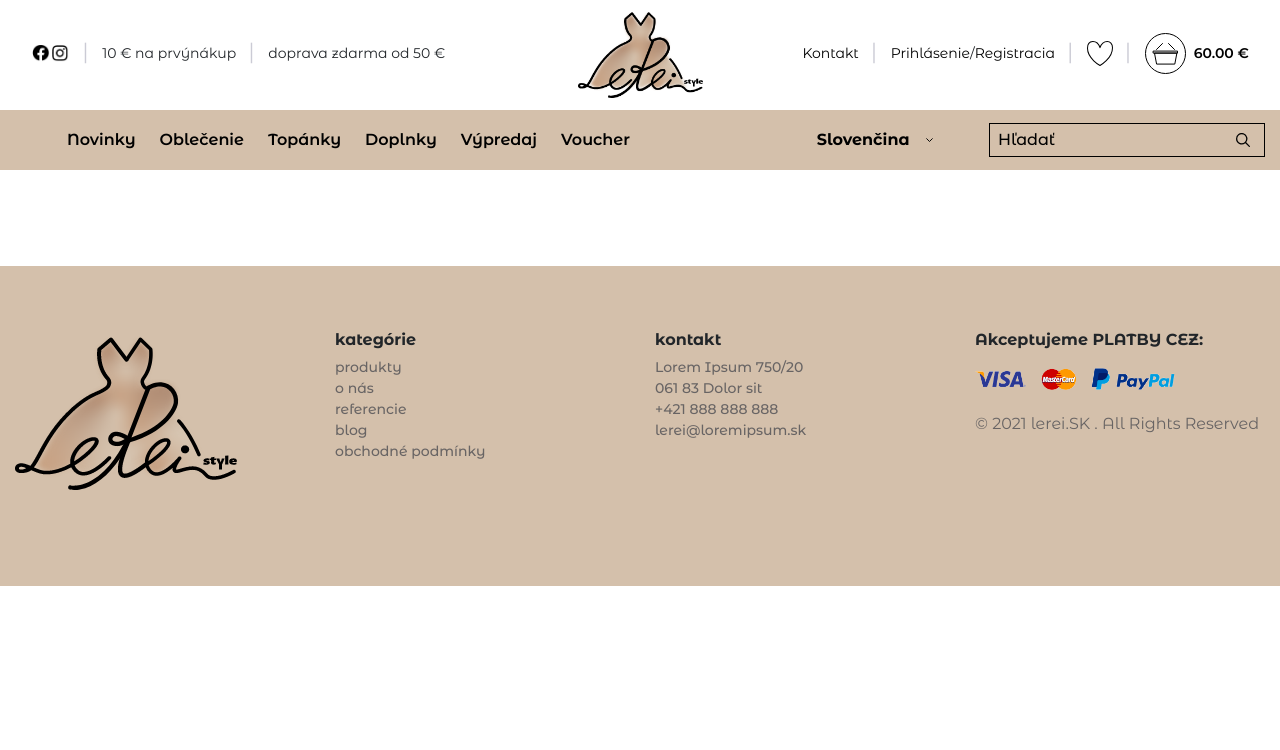
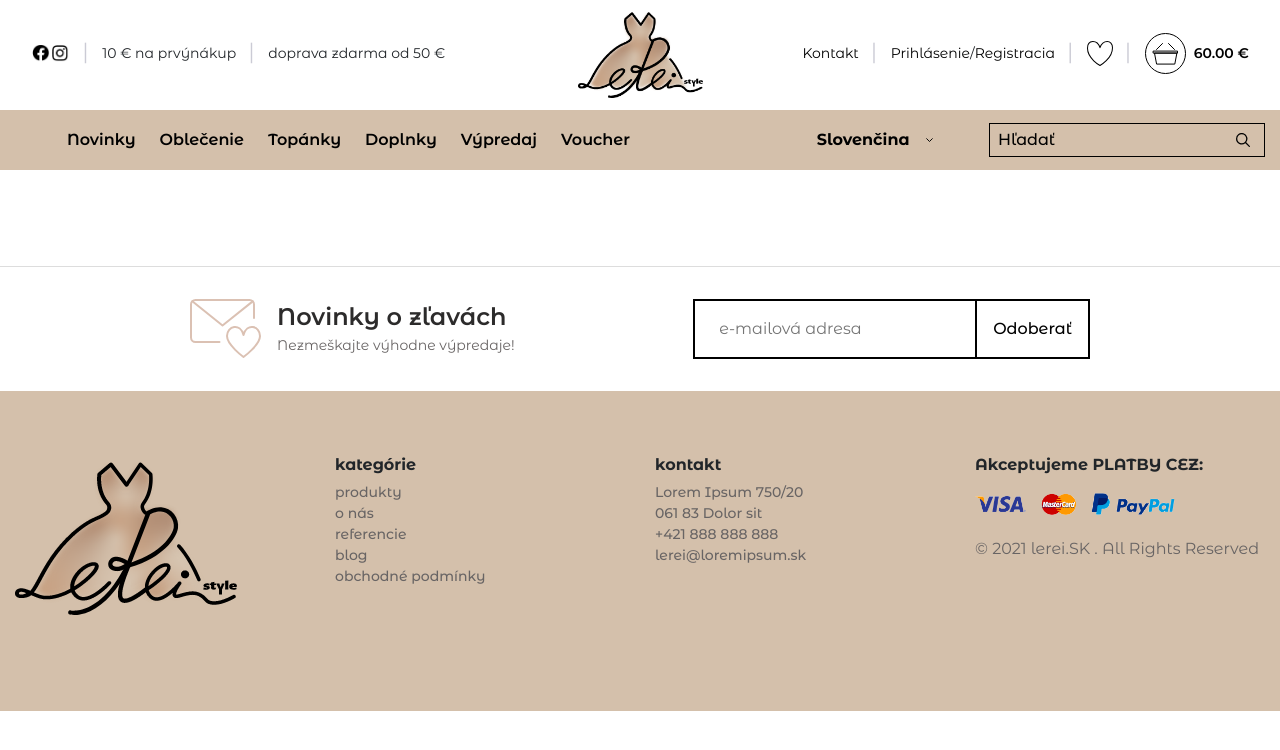
Before and after one commit to Stelny/lerei, a plain HTML site: page index.html in a window 1280 px wide. Drawn offline with Linux system fonts and the light colour scheme.

Commit message:
Newsletter

```diff
--- a/css/style.css
+++ b/css/style.css
@@ -147,6 +147,7 @@ body {
     margin: 0;
     display: flex;
     flex-wrap: wrap;
+    z-index: 50;
 }
 .dropdown-lang li a {
     padding: .25rem;
@@ -184,6 +185,7 @@ body {
     padding: 2rem 1.5rem;
     display: none;
     justify-content: center;
+    z-index: 999;
 }
 .header .header-dropdown ul {
     max-width: 210px;
@@ -364,6 +366,66 @@ body {
 .copyright {
     color: #686464;
 }
+.newsletter {
+    padding: 2rem 0;
+    border-top: 1px solid #DDDDDD;
+}
+.newsletter-content {
+    display: flex;
+    width: 100%;
+    flex-wrap: wrap;
+}
+.newsletter-left, .newsletter-right {
+    width: 100%;
+    align-items: flex-start;
+    max-width: 50%;
+    display: flex;
+}
+.newsletter-text {
+    margin-left: 1rem;
+    display: flex;
+    flex-direction: column;
+    justify-content: center;
+}
+.newsletter-content {
+    max-width: 900px;
+    margin: auto;
+}
+.newsletter-big {
+    color: #2C2B2B;
+    font-size: 24px;
+    font-weight: 600;
+}
+.newsletter-small {
+
+    color: #686464;
+    font-size: 14px;
+}
+.newsletter form {
+    display: flex;
+    align-items: stretch;
+    margin: 0;
+}
+.newsletter form input {
+    border: 2px solid black;
+    padding: 1rem 1.5rem;
+    outline: none;
+    width: 100%;
+}
+.newsletter-left {
+    justify-content: flex-start;
+}
+.newsletter-right {
+    justify-content: flex-end;
+}
+.newsletter form button {
+    border: 2px solid black;
+    padding: 1rem 1rem;
+    outline: none;
+    border-left: 0;
+    background: white;
+    font-weight: 500;
+}
 @media (max-width: 1500px) {
     .header ul li, .header ul li a {
         font-size: 16px;
@@ -482,4 +544,16 @@ body {
         padding-top: 1rem;
 
     }
+    .newsletter-left, .newsletter-right {
+        max-width: 100%;
+    }
+    .newsletter-right {
+        margin-top: 1rem;
+    }
+    .newsletter-left {
+        justify-content: center;
+    }
+    .newsletter form {
+        margin: auto;
+    }
 }
--- a/index.html
+++ b/index.html
@@ -221,6 +221,27 @@
     <div class="py-5">
 
     </div>
+    <div class="newsletter">
+        <div class="container">
+            <div class="newsletter-content">
+                <div class="newsletter-left">
+                    <div>
+                        <img src='icons/mail-newsletter.svg' alt='newsletter' />
+                    </div>
+                    <div class="newsletter-text">
+                        <span class="newsletter-big">Novinky o zľavách</span>
+                        <span  class="newsletter-small">Nezmeškajte výhodne výpredaje!</span>
+                    </div>
+                </div>
+                <div class="newsletter-right">
+                    <form>
+                        <input type='text' placeholder="e-mailová adresa"/>
+                        <button>Odoberať</button>
+                    </form>
+                </div>
+            </div>
+        </div>
+    </div>
     <div class="footer">
         <div class="container">
             <div class="row">
```
Also changed, not shown: icons/mail-newsletter.svg (added).
